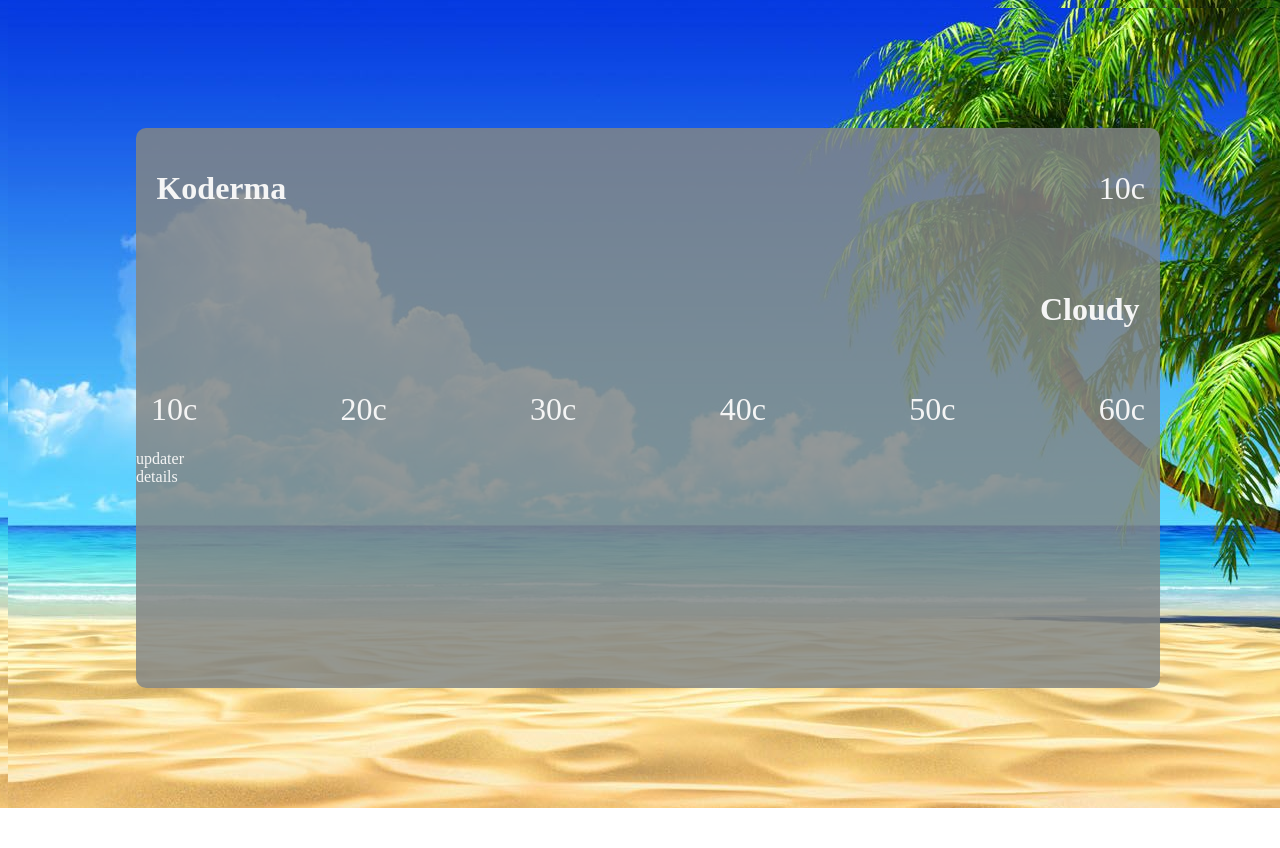
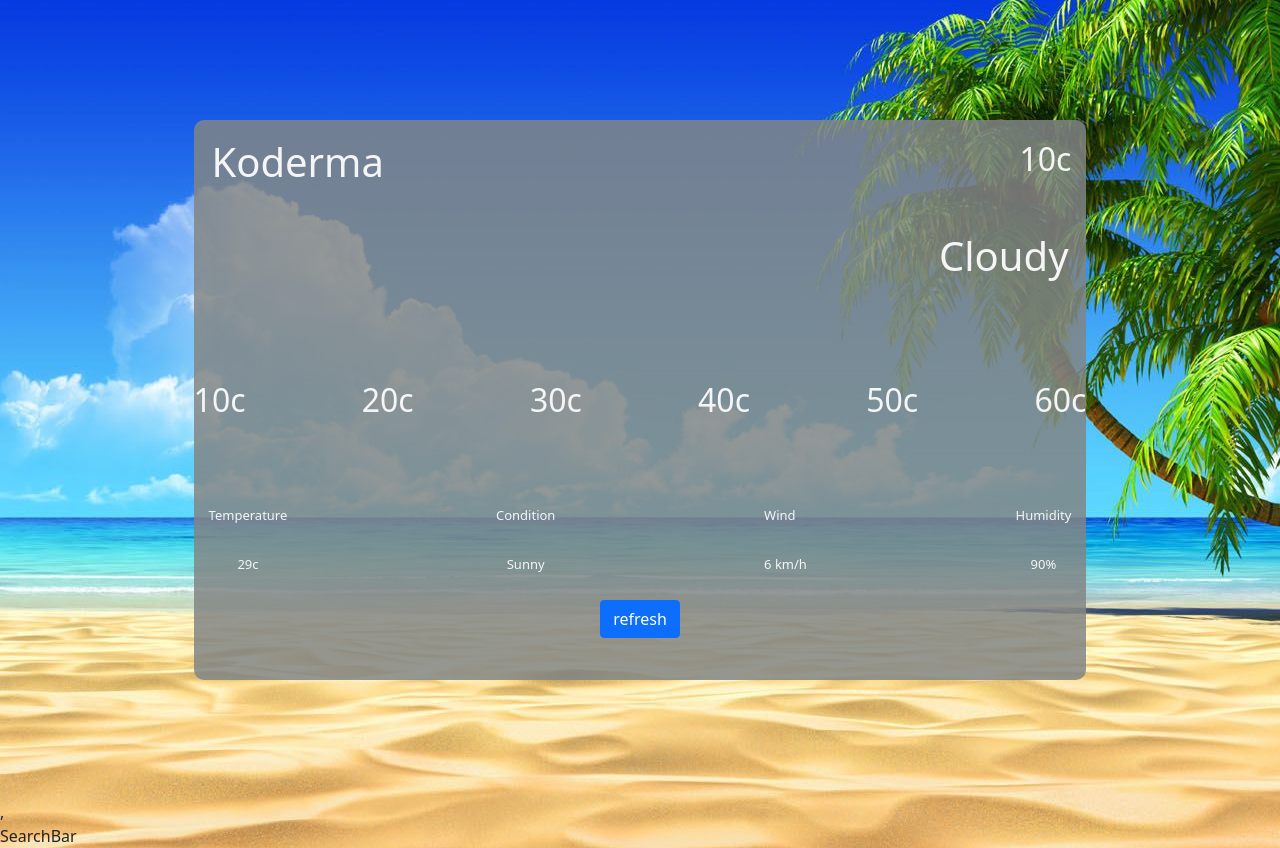
Before and after one commit to maaz619/weather-app, a React (Create React App) app: page / in a window 1280 px wide. Before the commit the page ends 808 px from the top, so only its background shows below. Built offline with nearby package versions, Linux system fonts and the light colour scheme.

Commit message:
Workin on UI

```diff
--- a/package.json
+++ b/package.json
@@ -6,6 +6,7 @@
     "@testing-library/jest-dom": "^4.2.4",
     "@testing-library/react": "^9.3.2",
     "@testing-library/user-event": "^7.1.2",
+    "bootstrap": "^5.0.0-alpha1",
     "react": "^16.13.1",
     "react-dom": "^16.13.1",
     "react-scripts": "3.4.1"
--- a/src/App.js
+++ b/src/App.js
@@ -1,11 +1,14 @@
 import React from "react";
 import "./App.css";
 import WeatherBox from "./Components/WeatherBox";
+import SearchBar from "./Components/SearchBar";
+import "bootstrap/dist/css/bootstrap.min.css";
 
 const App = () => {
   return (
     <div id="app">
-      <WeatherBox />
+      <WeatherBox />,
+      <SearchBar />
     </div>
   );
 };
--- /dev/null
+++ b/src/Components/SearchBar.jsx
@@ -0,0 +1,6 @@
+import React from "react";
+import "./SearchBar.css";
+
+export default () => {
+  return <div>SearchBar</div>;
+};
--- a/src/Components/Weather.css
+++ b/src/Components/Weather.css
@@ -8,7 +8,7 @@
   display: flex;
   flex-direction: column;
   align-items: flex-start;
-  justify-content: start;
+  justify-content: flex-start;
   width: 80%;
   height: 70%;
   background-color: rgba(130, 133, 133, 0.842);
@@ -19,8 +19,8 @@
   display: flex;
   flex-direction: row;
   justify-content: space-between;
+  height: 10vh;
   width: 100%;
-  align-items: center;
 }
 .temperature-box {
   display: flex;
@@ -38,6 +38,8 @@
   flex-direction: row;
   justify-content: flex-end;
   width: 100%;
+  height: 15vh;
+  align-items: center;
 }
 .type {
   display: flex;
@@ -48,11 +50,41 @@
   display: flex;
   flex-direction: row;
   justify-content: space-between;
-  height: 10vh;
+  height: 20vh;
   width: 100%;
   align-items: center;
 }
 .all-forcast {
+  display: flex;
+  justify-content: center;
+  font-size: xx-large;
+  align-items: center;
+}
+.weather-details {
+  display: flex;
+  flex-direction: row;
+  justify-content: space-between;
+  height: 15vh;
+  width: 100%;
+}
+.ti-va {
+  display: flex;
+  flex-direction: column;
+  justify-content: center;
+}
+.title {
+  display: flex;
   padding: 15px;
-  font-size: xx-large;
+  font-size: small;
 }
+.value {
+  display: flex;
+  justify-content: center;
+  padding: 15px;
+  font-size: small;
+}
+.update-button {
+  display: flex;
+  width: 100%;
+  justify-content: center;
+}
--- a/src/Components/WeatherBox.jsx
+++ b/src/Components/WeatherBox.jsx
@@ -6,6 +6,12 @@ const WeatherBox = () => {
   const location = "Koderma";
   const type = "Cloudy";
   const forcast = [10, 20, 30, 40, 50, 60];
+  const details = [
+    { title: "Temperature", value: 29 + "c" },
+    { title: "Condition", value: "Sunny" },
+    { title: "Wind", value: "6 km/h" },
+    { title: "Humidity", value: "90%" },
+  ];
   return (
     <div className="container">
       <div className="weatherbox">
@@ -21,12 +27,27 @@ const WeatherBox = () => {
           </div>
         </div>
         <div className="today-forcast">
-          {forcast.map((tempa, i) => (
-            <div className="all-forcast">{tempa + "c"}</div>
+          {forcast.map((tempa, j) => (
+            <div className="all-forcast" key={j}>
+              {tempa + "c"}
+            </div>
           ))}
         </div>
-        <div className="update-button">updater</div>
-        <div className="weather-details">details</div>
+        <div className="weather-details">
+          {details.map((detail, i) => (
+            <div className="ti-va" key={i}>
+              <div className="title" key={i}>
+                {detail.title}
+              </div>
+              <div className="value" key={i}>
+                {detail.value}
+              </div>
+            </div>
+          ))}
+        </div>
+        <div className="update-button">
+          <button className="btn btn-primary"> refresh</button>
+        </div>
       </div>
     </div>
   );
```
Also changed, not shown: src/Components/SearchBar.css (added), 1 other file (tests, documents, lock files or other folders).
